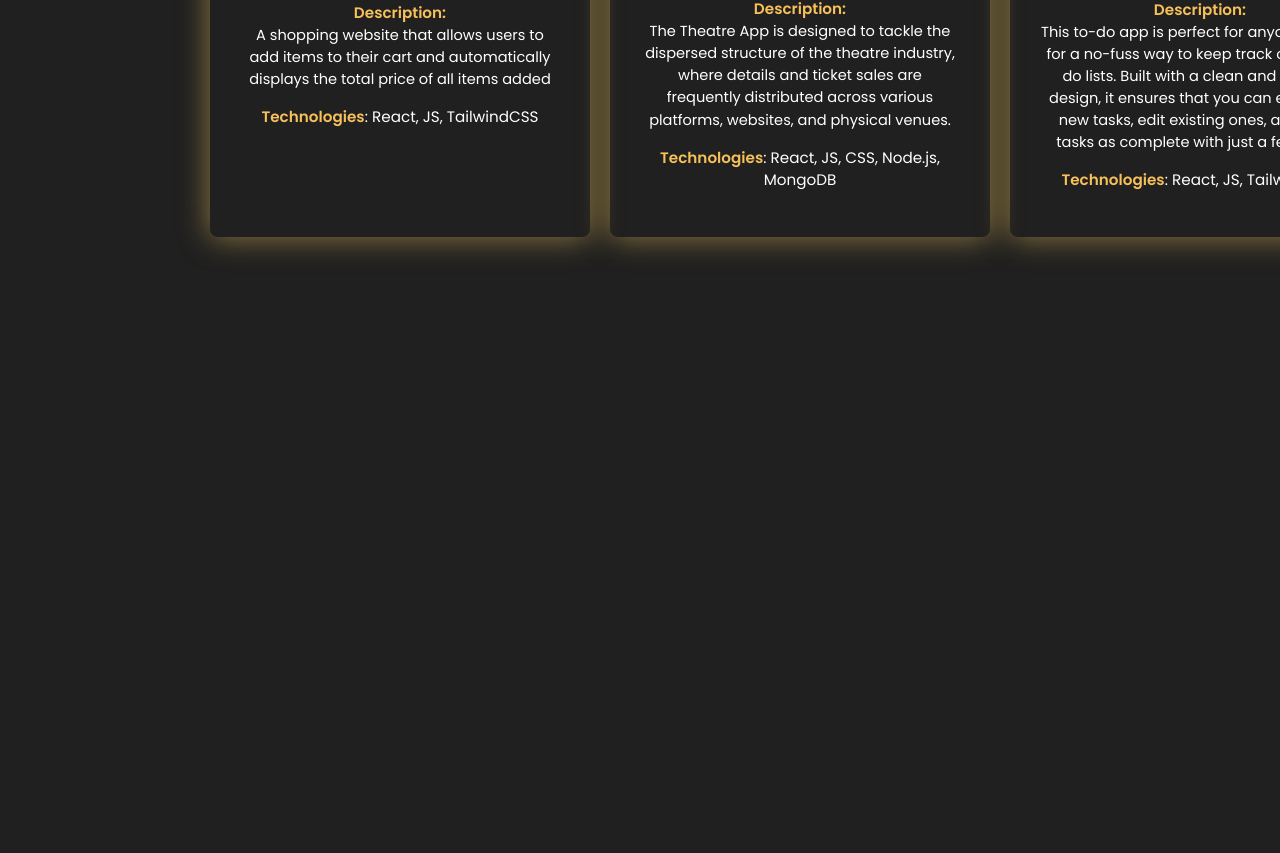
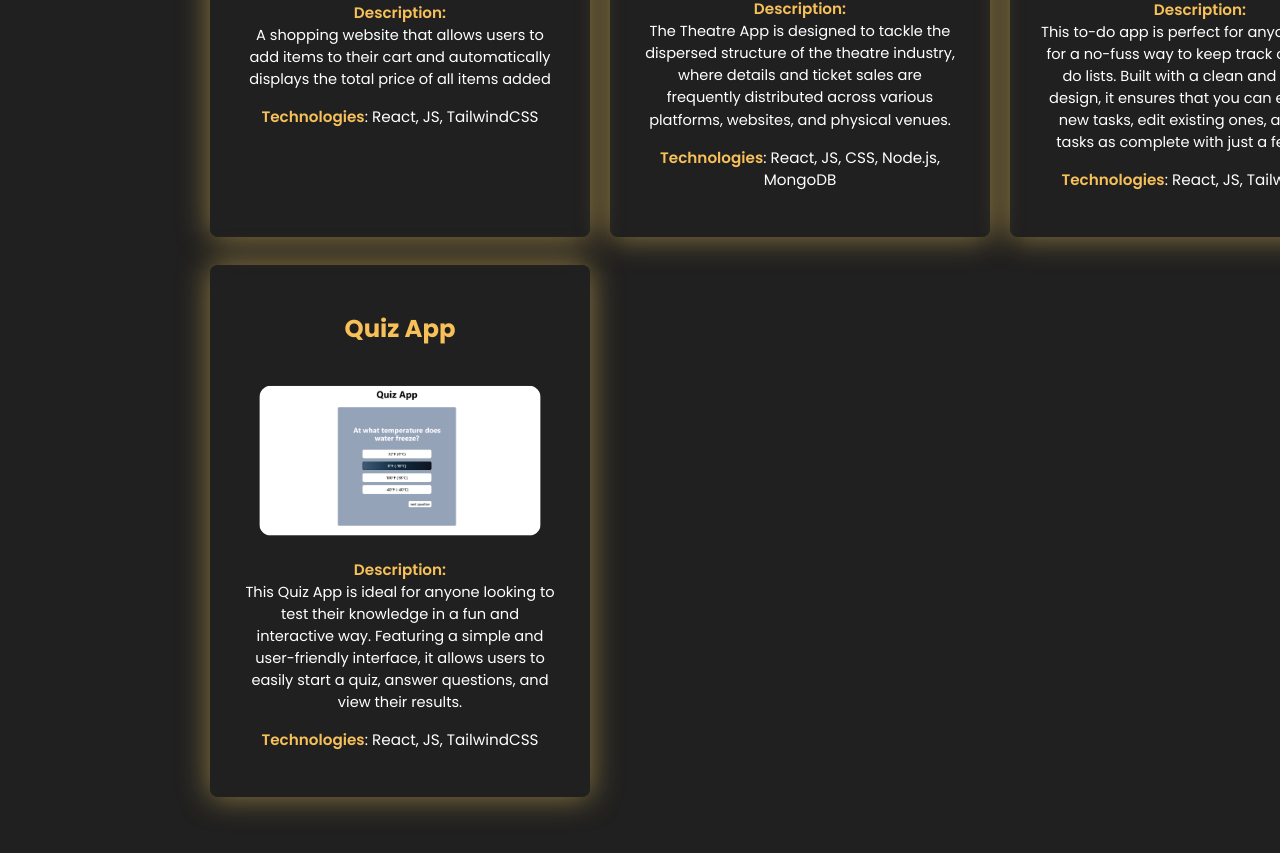
Before and after one commit to uilacceb/portfolio, a React (Vite) app in the folder client/: page /projects in a window 1280 px wide. Shown: the part 437-1290 px from the top of the page. Before the commit the page ends 800 px from the top, so only its background shows below. Built offline with nearby package versions, Linux system fonts and the light colour scheme.

Commit message:
added project 4

```diff
--- a/client/src/pages/Projects.jsx
+++ b/client/src/pages/Projects.jsx
@@ -2,6 +2,7 @@ import ProjectCard from "./ProjectCard";
 import p1 from "../assets/projects/project1.png";
 import p2 from "../assets/projects/project2.png";
 import p3 from "../assets/projects/project3.png";
+import p4 from "../assets/projects/project4.png";
 import { Link } from "react-router-dom";
 import "./css/projectCard.css";
 
@@ -39,6 +40,15 @@ const Projects = () => {
             technologies="React, JS, TailwindCSS"
           />
         </Link>
+        {/* project 4 */}
+        <Link to="https://quiz-kappa-six.vercel.app/" target="_blank">
+          <ProjectCard
+            title="Quiz App"
+            img={p4}
+            description="This Quiz App is ideal for anyone looking to test their knowledge in a fun and interactive way. Featuring a simple and user-friendly interface, it allows users to easily start a quiz, answer questions, and view their results. "
+            technologies="React, JS, TailwindCSS"
+          />
+        </Link>
       </section>
     </>
   );
```
Also changed, not shown: client/src/assets/projects/project4.png (added).
